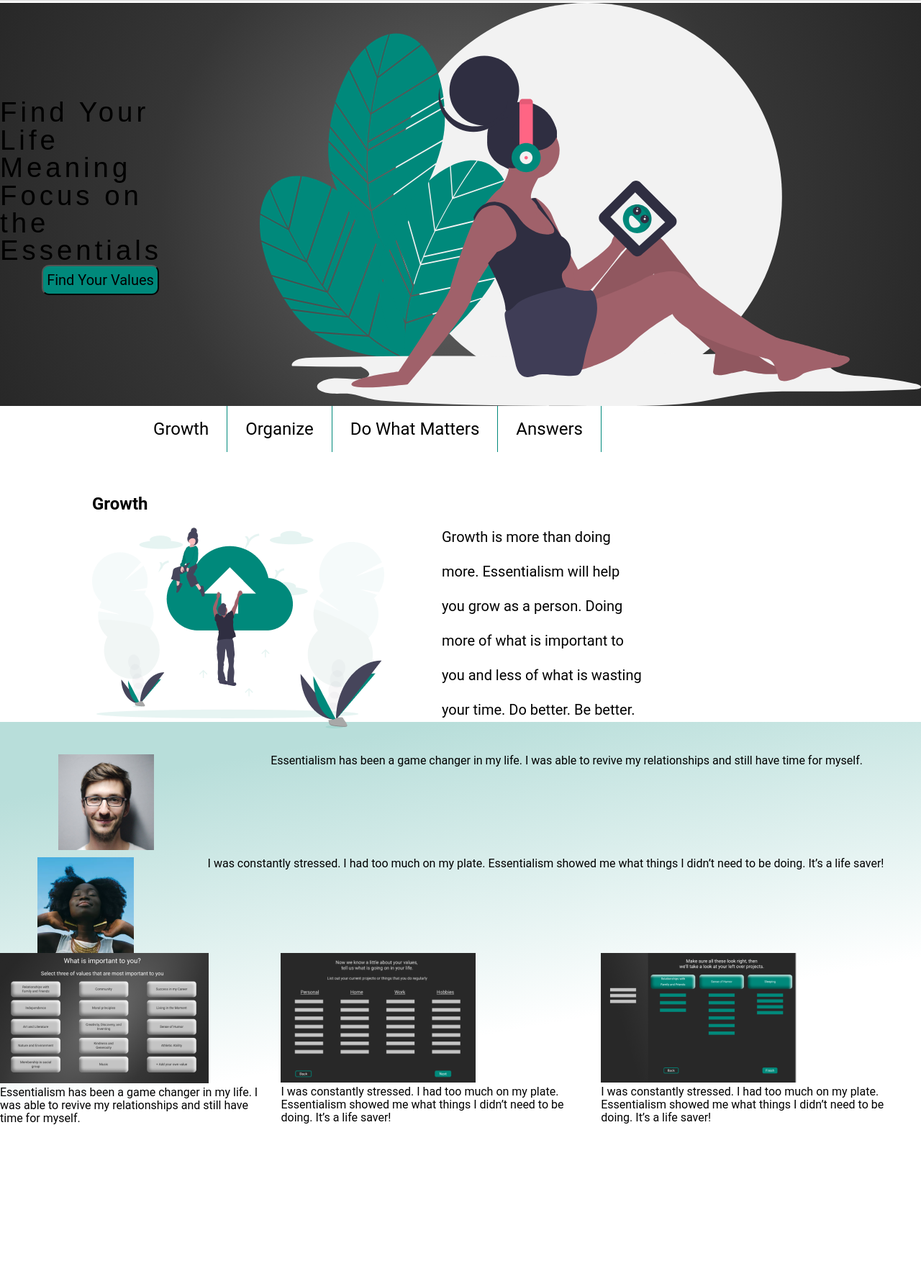
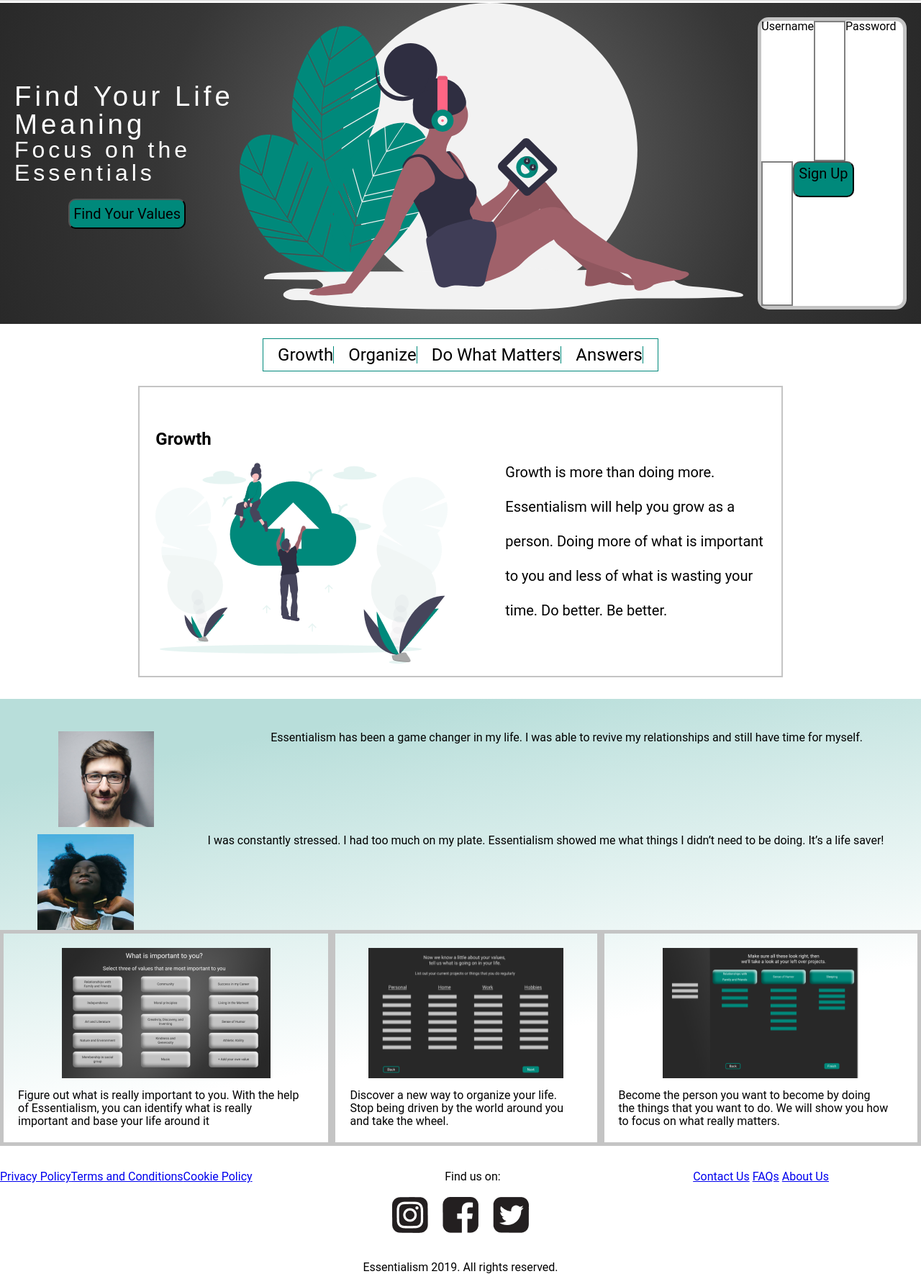
Before and after one commit to essentialism-project/ui-3, a plain HTML site: page index.html in a window 1280 px wide. Shown: the part 51-1821 px from the top of the page at 72% size. Before the commit the page ends 1649 px from the top, so only its background shows below. Drawn offline with Linux system fonts and the light colour scheme.

Commit message:
tab images added and substantial work done on the footer

```diff
--- a/css/index.css
+++ b/css/index.css
@@ -162,6 +162,10 @@ h3 {
     font-size: 2.4rem;
 }
 
+h4 {
+    font-size: 2rem;
+}
+
 .container {
     width: 100%;
     margin: auto;
@@ -236,29 +240,29 @@ header nav a:hover {
     text-align: flex-start;
     letter-spacing: 5px;
     display: flex;
-    width: 100%;
     height: auto;
     justify-content: center;
     flex-flow: column;
     align-items: center;
-    margin-right: 82px;
+    margin-left: 20px;
+    margin-bottom: 20px;
+    color: white;
+}
+
+.cta .cta-text .cta-headings {
     margin-bottom: 20px;
 }
 
 .cta .cta-text button {
     background: #00897B;
     font-family: 'Roboto';
-    left: 8.27%;
-    right: 8.27%;
-    background: #00897B;
     border-radius: 10px;
     font-style: normal;
     font-weight: normal;
     font-size: 20px;
     line-height: 28px;
     display: flex;
-    align-items: center;
-    text-align: center;
+    justify-content: flex-start;
     padding: 5px;
 }
 
@@ -267,11 +271,52 @@ header nav a:hover {
     color: #00897B;
 }
 
+.cta .box {
+    display: flex;
+    flex-wrap: wrap;
+    background: #FFFFFF;
+    border: 5px solid #C4C4C4;
+    box-sizing: border-box;
+    border-radius: 15px;
+    margin: 20px;
+}
+
+.cta .box .inner-box {
+    padding: 20px;
+    display: flex;
+    flex-wrap: wrap;
+    flex-flow: column;
+    border: 2px solid gray;
+}
+
+.cta .box button {
+    background: #00897B;
+    font-family: 'Roboto';
+    border-radius: 10px;
+    font-style: normal;
+    font-weight: normal;
+    font-size: 20px;
+    line-height: 28px;
+    display: flex;
+    text-align: flex-start;
+    height: 50px;
+}
+
+.cta .box button:hover {
+    background: white;
+    color: #00897B;
+}
+
+.cta img {
+    display: flex;
+    width: 700px;
+    margin-bottom: 20px;
+}
+
 
 /* Main Content Styles */
 
 .main-content {
-    margin: 75px 0 35px 0;
     padding: 35px 0;
     font-size: 16px;
     line-height: 18px;
@@ -290,27 +335,43 @@ header nav a:hover {
 .main-content .bottom-content {
     display: flex;
 }
-.main-content .bottom-content p {
+.main-content .bottom-content .card {
+    display: flex;
+    border: 5px solid #C4C4C4;
+    padding: 20px;
+    flex-wrap: wrap;
+    justify-content: center;
+}
+.main-content .bottom-content .card p {
     padding-right: 20px;
+    display: flex;
+    justify-content: center;
+    margin-top: 15px;
 }
 
 /* Tabs */
+.tab-section {
+    display: flex;
+    justify-content: center;
+}
 .tabs {
-    width: 80%;
+    width: 70%;
     display: flex;
     justify-content: center;
     flex-wrap: wrap;
+    margin-bottom: 30px;
 }
 .tabs .tabs-items {
     width: 100%;
-    height: 300px;
     display: flex;
     justify-content: center;
     padding-top: 60px;
+    border: 2px solid #C4C4C4;
+    ;
 }
 .tabs .tabs-item {
     display: none;
-    width: 75%;
+    width: 95%;
 }
 .tabs .tabs-item .tabs-item-title {
     font-size: 24px;
@@ -321,33 +382,41 @@ header nav a:hover {
     display: block;
 }
 .tabs .tabs-links {
+    font-size: 24px;
     display: flex;
+    padding: 10px;
+    margin: 20px;
     background-color: white;
-}
-.tabs .tabs-link {
-    padding: 20px 25px;
-    font-size: 24px;
-    background-color: white;
-    border-right: 1px solid white;
     color: black;
     cursor: pointer;
+    border: 1px solid #00897B;
 }
 .tabs .tabs-link:hover {
     background-color: #00897B;
 }
 .tabs .tabs-link-selected {
     z-index: 2;
+    display: flex;
+    justify-content: space-between;
+    margin-right: 10px;
+    margin-left: 10px;
     border-right: 1px solid #00897B;
     background-color: #ffffff;
     color: black;
 }
 .tabs .tabs-link-selected:hover {
     background-color: #ffffff;
+    justify-content: center;
+    z-index: 2;
+    display: flex;
+    margin-right: 10px;
+    margin-left: 10px;
+    border-right: 1px solid #00897B;
 }
 .tabs .tabs-item-description {
     display: flex;
     width: 100%;
-    font-family: Roboto;
+    font-family: 'Roboto', sans-serif;
     font-style: normal;
     font-weight: normal;
     font-size: 20px;
@@ -367,8 +436,33 @@ header nav a:hover {
 }
 
 /* Contact Styles */
-.contact p {
-    margin: 15px 0;
+.contact {
+    display: flex;
+    width: 90%;
+    justify-content: space-between;
+}
+.down-left {
+    display: flex;
+    justify-content: flex-start;
+}
+.down-middle {
+    display: flex;
+    justify-content: center;
+    flex-wrap: wrap;
+}
+.social-media {
+    display: flex;
+    justify-content: center;
+    margin-top: 20px;
+}
+.s-m-item {
+    display: flex;
+    margin-left: 10px;
+    margin-right: 10px;
+}
+.down-left {
+    display: flex;
+    justify-content: flex-end;
 }
 
 /* Footer Styles */
--- a/index.html
+++ b/index.html
@@ -30,12 +30,24 @@
         </header>
         <section class="cta">
             <div class="cta-text">
-                <h3>Find Your Life Meaning<br> Focus on the Essentials</h3>
+                <div class='cta-headings'>
+                    <h3>Find Your Life Meaning</h3>
+                    <h4>Focus on the Essentials</h4>
+                </div>
                 <button>Find Your Values</button>
             </div>
-            <img src="img/undraw_contemplating_8t0x.svg" alt="Landing Image">
+            <div class='landing-image'>
+                <img src="img/undraw_contemplating_8t0x.svg" alt="Landing Image">
+            </div>
+            <div class='box'>
+                <p class='login'>Username</p>
+                <div class='inner-box'></div>
+                <p class='login'>Password</p>
+                <div class='inner-box'></div>
+                <button>Sign Up</button>
+            </div>
         </section>
-        <section class="tab section">
+        <section class="tab-section">
             <div class="tabs">
                 <div class="tabs-links">
                     <div class="tabs-link tabs-link-selected" data-tab="1">Growth</div>
@@ -56,18 +68,27 @@
                     <div class="tabs-item" data-tab="2">
                         <div class="tabs-item-title">Organize</div>
                         <div class="tabs-item-description">
+                            <div class='tabs-item-image'>
+                                <img src='img/undraw_task_31wc.png' alt='Files'>
+                            </div>
                             <p>Organizing your life should be a top priority. Essentialism will help you create a system to keep all of your activities in check and even help you get rid of those things that are wasting your time.</p>
                         </div>
                     </div>
                     <div class="tabs-item" data-tab="3">
                         <div class="tabs-item-title">Do What Matters</div>
                         <div class="tabs-item-description">
+                            <div class='tabs-item-image'>
+                                <img src='img/undraw_hang_out_h9ud.png' alt='Hang Out'>
+                            </div>
                             <p>Stop wasting time with things what don’t matter. Focus on the things that bring you happiness and joy. Spend your time the way you want to. Don’t be controlled by all the noise in your life.</p>
                         </div>
                     </div>
                     <div class="tabs-item" data-tab="4">
                         <div class="tabs-item-title">Answers</div>
                         <div class="tabs-item-description">
+                            <div class='tabs-item-image'>
+                                <img src='img/undraw_questions_75e0.png' alt='Questions'>
+                            </div>
                             <p>Find the answers you have been searching for with essentialism. What is important to me? How can I stop doing all these things? Once you identify your values, it’s so much easier to focus on what is really important in your
                                 life.
                             </p>
@@ -91,21 +112,47 @@
             <div class="bottom-content">
                 <div class="card 1">
                     <img src='img/bc1.png' alt='What is Important?'>
-                    <p>Essentialism has been a game changer in my life. I was able to revive my relationships and still have time for myself.</p>
+                    <p>Figure out what is really important to you. With the help of Essentialism, you can identify what is really important and base your life around it</p>
                 </div>
                 <div class="card 2">
                     <img src='img/bc2.png' alt='List of Projects'>
-                    <p>I was constantly stressed. I had too much on my plate. Essentialism showed me what things I didn’t need to be doing. It’s a life saver!</p>
+                    <p>Discover a new way to organize your life. Stop being driven by the world around you and take the wheel.</p>
                 </div>
                 <div class="card 3">
-                    <img src='img/bc3.png' alt='Woman with Hands Up'>
-                    <p>I was constantly stressed. I had too much on my plate. Essentialism showed me what things I didn’t need to be doing. It’s a life saver!</p>
+                    <img src='img/bc3.png' alt='Last Look at Projects'>
+                    <p>Become the person you want to become by doing the things that you want to do. We will show you how to focus on what really matters.</p>
                 </div>
             </div>
         </section>
-        <section class <footer>
-
-            </footer>
+        <section class='contact'>
+            <div class='down-left'>
+                <a href="#">Privacy Policy</a>
+                <a href="#">Terms and Conditions</a>
+                <a href="#">Cookie Policy</a>
+            </div>
+            <div class='down-middle'>
+                <p>Find us on:</p>
+            </div>
+            <div class='down-right'>
+                <a href="#">Contact Us</a>
+                <a href="#">FAQs</a>
+                <a href="#">About Us</a>
+            </div>
+        </section>
+        <div class='social-media'>
+            <div class='s-m-item'>
+                <img src='img/instalogo.png' alt='Instagram'>
+            </div>
+            <div class='s-m-item'>
+                <img src='img/facebooklogo.png' alt='Facebook'>
+            </div>
+            <div class='s-m-item'>
+                <img src='img/twitterlogo.png' alt='Twitter'>
+            </div>
+        </div>
+        <footer>
+            <p>Essentialism 2019. All rights reserved.</p>
+        </footer>
     </div>
 </body>
 
```
Also changed, not shown: img/facebooklogo.png (added), img/instalogo.png (added), img/twitterlogo.png (added), img/undraw_hang_out_h9ud.png (added), img/undraw_questions_75e0.png (added), img/undraw_task_31wc.png (added).
